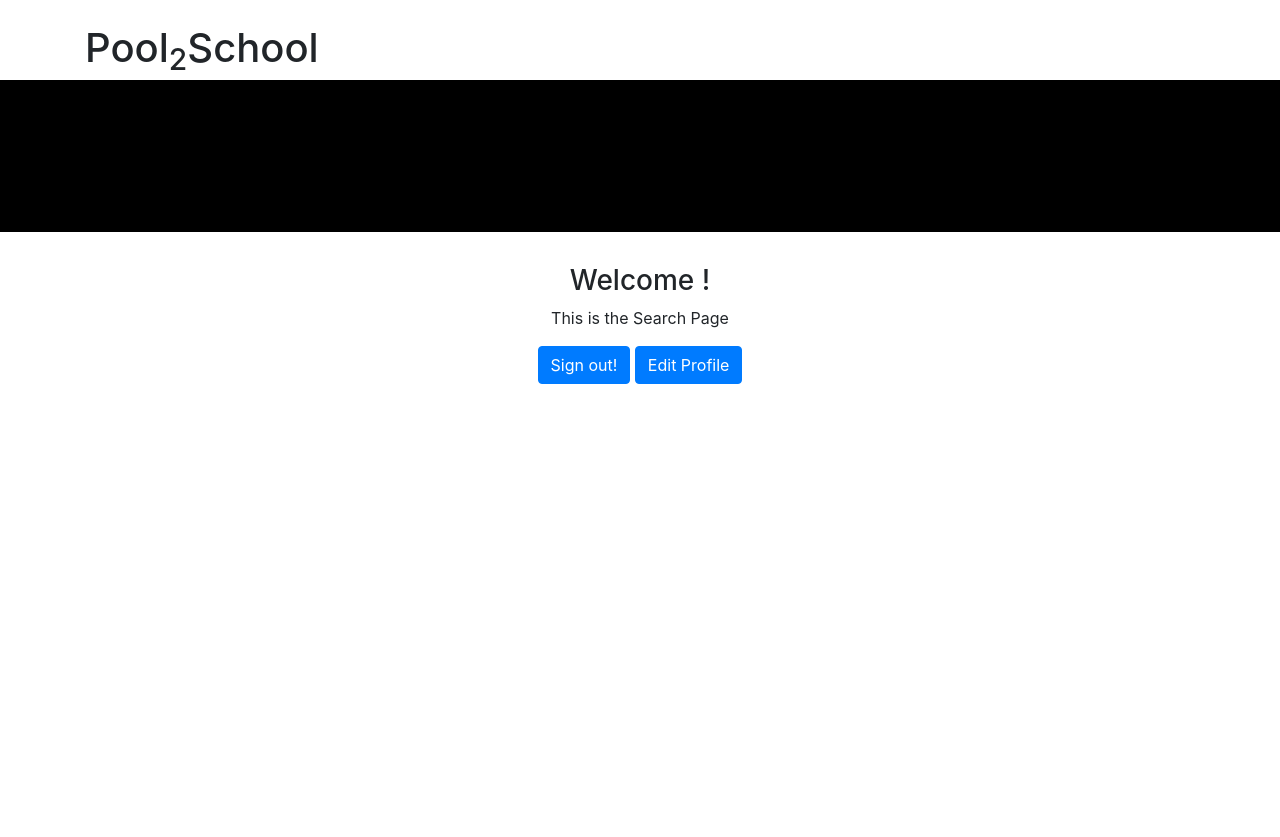
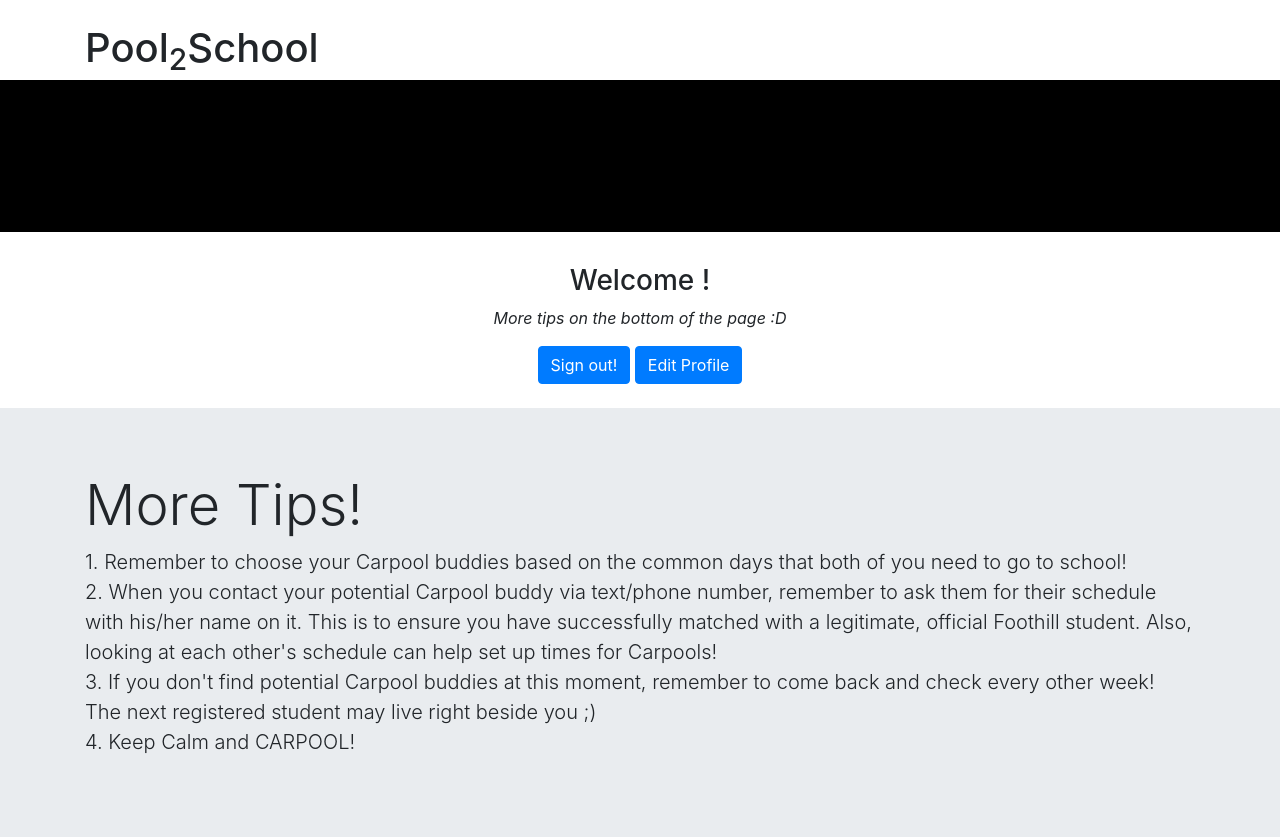
Before and after one commit to SuperYorio/Pool2School, a plain HTML site: page SearchPage.html in a window 1280 px wide. Before the commit the page ends 800 px from the top, so only its background shows below. Drawn offline with nearby package versions, Linux system fonts and the light colour scheme; some packages are replaced by stand-ins of ours; no server answers.

Commit message:
Update SearchPage.html

```diff
--- a/SearchPage.html
+++ b/SearchPage.html
@@ -10,10 +10,8 @@
           integrity="sha384-ggOyR0iXCbMQv3Xipma34MD+dH/1fQ784/j6cY/iJTQUOhcWr7x9JvoRxT2MZw1T" crossorigin="anonymous">
     <title>Pool2School</title>
     <style>
-        .card {
-            margin: 0 auto;
-            float: none;
-            margin-bottom: 10px;
+        .jumbotron-final {
+            margin-bottom: 0;
         }
     </style>
 </head>
@@ -27,16 +25,38 @@
 <div class="jumbotron jumbotron-fluid" style="background-color:#000000"><br/></div>
 <div id="user_div" align="center">
     <h3>Welcome !</h3>
-    <p id="user_para">This is the Search Page</p>
+    <p id="user_para" style="font-style: italic">More tips on the bottom of the page :D</p>
     <button id="logoutBtn" class="btn btn-primary">Sign out!</button>
     <a href="EditPage.html" class="btn btn-primary" id="editBtn">Edit Profile</a>
 </div>
-
+<br/>
+<div class="jumbotron jumbotron-fluid jumbotron-final">
+    <div class="container">
+        <h1 class="display-4">More Tips!</h1>
+        <p class="lead">
+            1. Remember to choose your Carpool buddies based on the common days that both
+            of you need to go to school!
+            <br/>
+            2. When you contact your potential Carpool buddy via text/phone number, remember to ask
+            them for their schedule with his/her name on it. This is to ensure you have
+            successfully matched with a legitimate, official Foothill student. Also, looking at each other's
+            schedule can help set up times for Carpools!
+            <br/>
+            3. If you don't find potential Carpool buddies at this moment, remember to come back and check
+            every other week! The next registered student may live right beside you ;)
+            <br/>
+            4. Keep Calm and CARPOOL!
+        </p>
+    </div>
+</div>
 <!-- The core Firebase JS SDK is always required and must be listed first -->
 <script src="https://www.gstatic.com/firebasejs/6.2.4/firebase-app.js"></script>
 <script src="https://www.gstatic.com/firebasejs/6.2.4/firebase-database.js"></script>
 <script src="https://www.gstatic.com/firebasejs/6.2.4/firebase-auth.js"></script>
+<script src="https://maps.googleapis.com/maps/api/js?key=AIzaSyDIVBMxkdahdjOF9FKCebdWZ-vzi1h8hJY"></script>
 <script src="login.js"></script>
+<script src="RetrieveUser.js"></script>
+<!--<script src="DistComputer.js"></script>-->
 <!-- Optional JavaScript -->
 <!-- jQuery first, then Popper.js, then Bootstrap JS -->
 <script src="https://code.jquery.com/jquery-3.3.1.slim.min.js"
```
